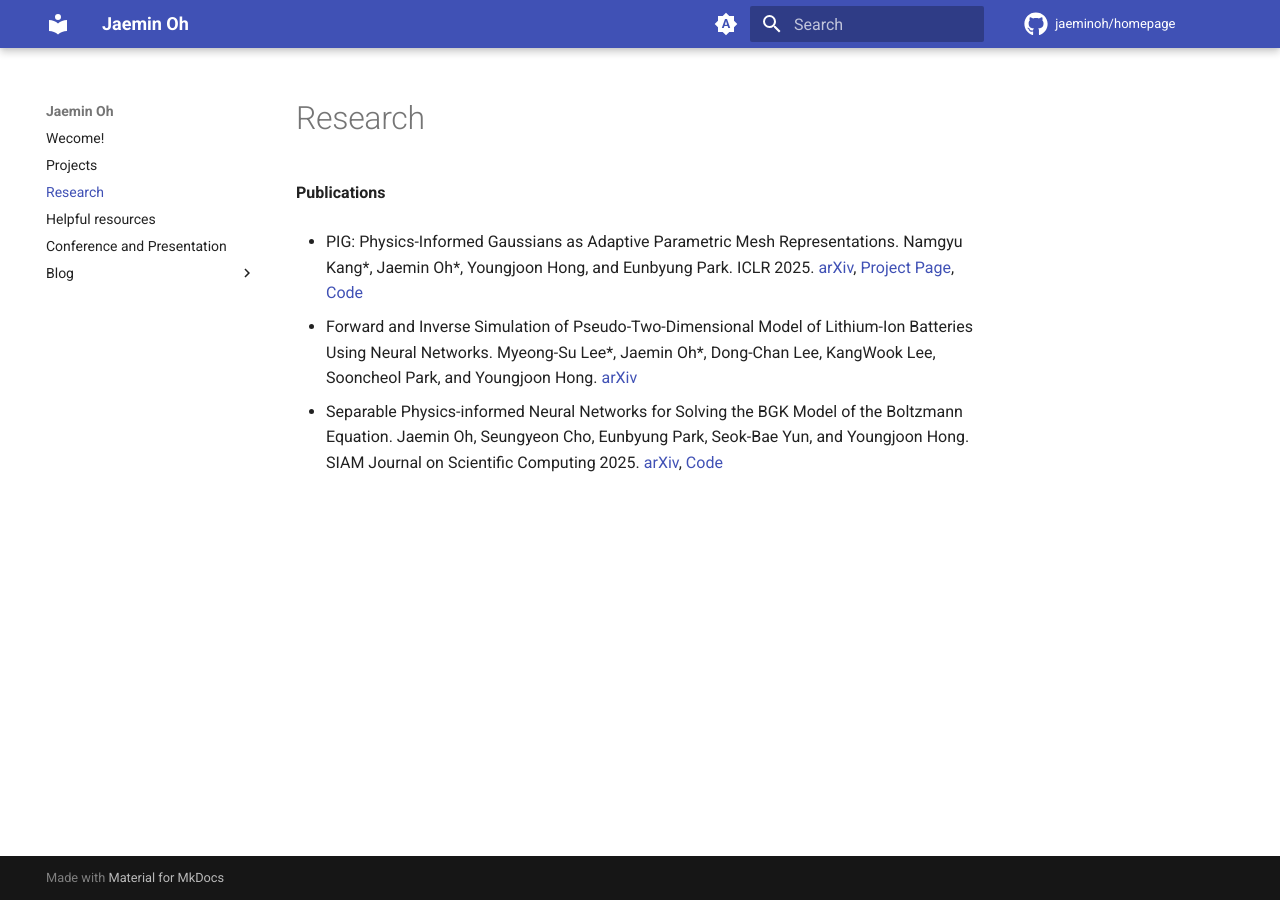
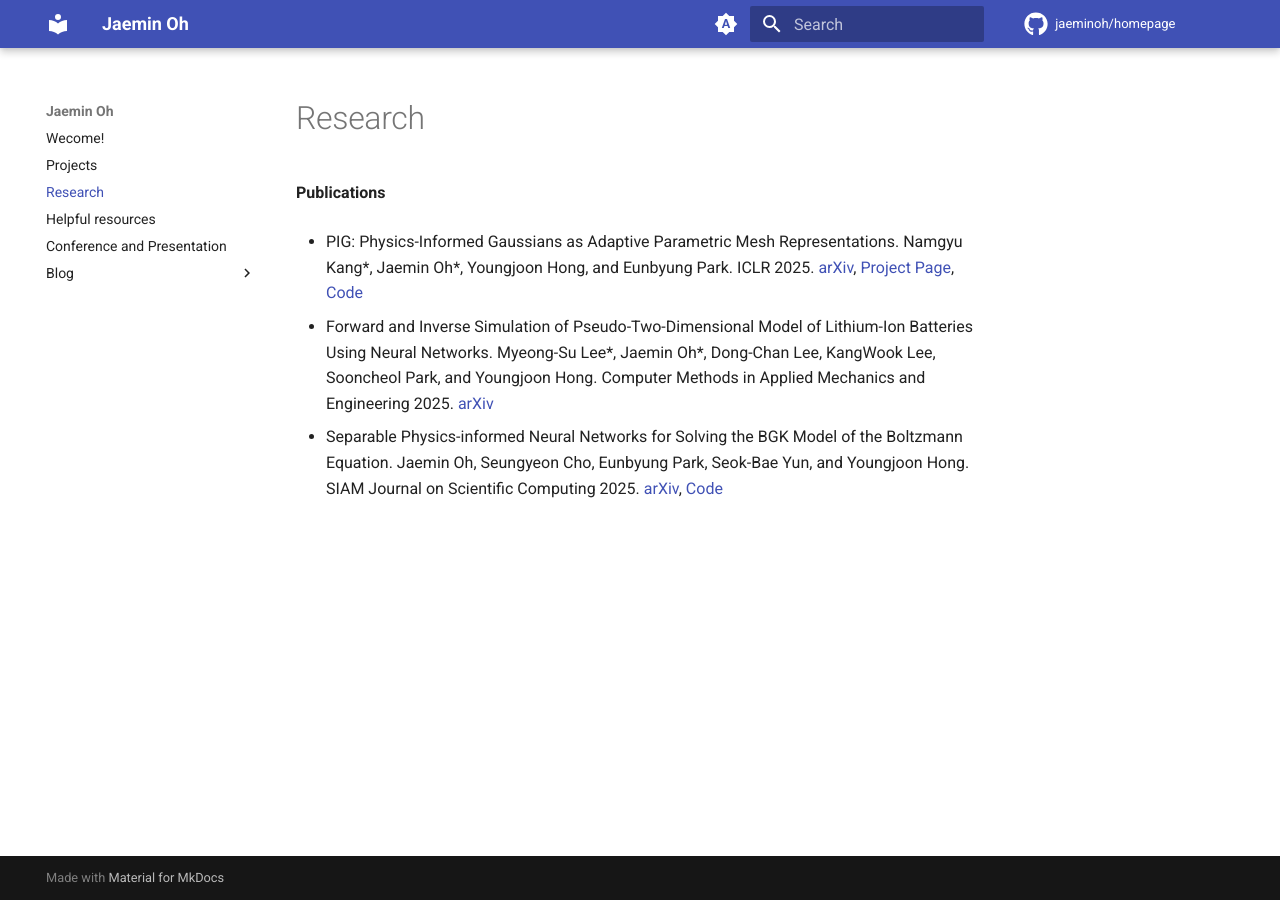
Before and after one commit to jaeminoh/jaeminoh.github.io, an MkDocs documentation site: the page built from docs/Research.md, in a window 1280 px wide. Built offline with MkDocs 1.6.1 and Material for MkDocs 9.7.7, drawn with Linux system fonts in a browser that asks for light colours; comment, search, counter and statistics services are not loaded.

Commit message:
update publication list

```diff
--- a/docs/Research.md
+++ b/docs/Research.md
@@ -2,6 +2,6 @@
 
 - PIG: Physics-Informed Gaussians as Adaptive Parametric Mesh Representations. Namgyu Kang\*, Jaemin Oh\*, Youngjoon Hong, and Eunbyung Park. ICLR 2025. [arXiv](https://arxiv.org/abs/2412.05994), [Project Page](https://namgyukang.github.io/Physics-Informed-Gaussians/), [Code](https://github.com/NamGyuKang/Physics-Informed-Gaussians)
 
-- Forward and Inverse Simulation of Pseudo-Two-Dimensional Model of Lithium-Ion Batteries Using Neural Networks. Myeong-Su Lee\*, Jaemin Oh\*, Dong-Chan Lee, KangWook Lee, Sooncheol Park, and Youngjoon Hong. [arXiv](https://arxiv.org/abs/2412.13200)
+- Forward and Inverse Simulation of Pseudo-Two-Dimensional Model of Lithium-Ion Batteries Using Neural Networks. Myeong-Su Lee\*, Jaemin Oh\*, Dong-Chan Lee, KangWook Lee, Sooncheol Park, and Youngjoon Hong. Computer Methods in Applied Mechanics and Engineering 2025. [arXiv](https://arxiv.org/abs/2412.13200)
 
 - Separable Physics-informed Neural Networks for Solving the BGK Model of the Boltzmann Equation. Jaemin Oh, Seungyeon Cho, Eunbyung Park, Seok-Bae Yun, and Youngjoon Hong. SIAM Journal on Scientific Computing 2025. [arXiv](https://arxiv.org/abs/2403.06342), [Code](https://github.com/jaeminoh/SPINN-BGK)
```
